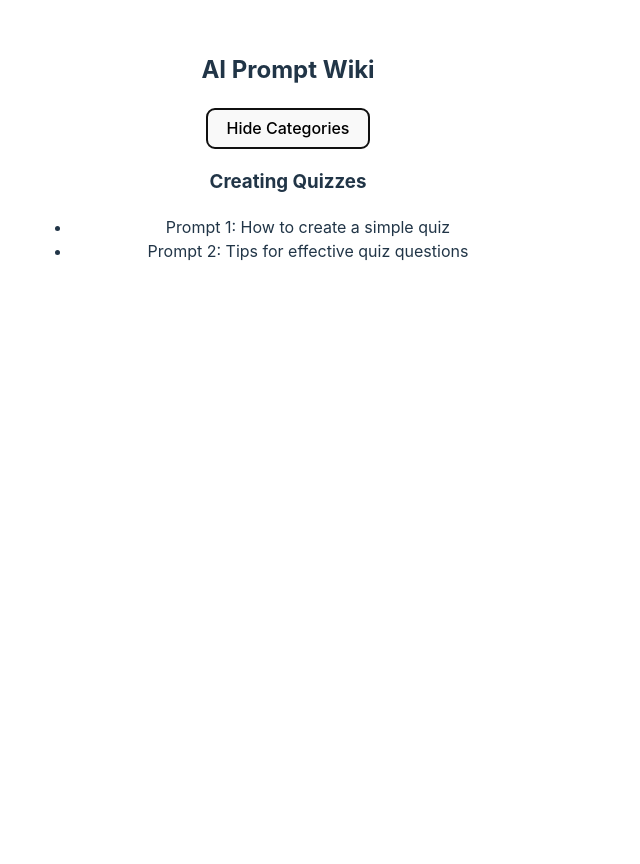
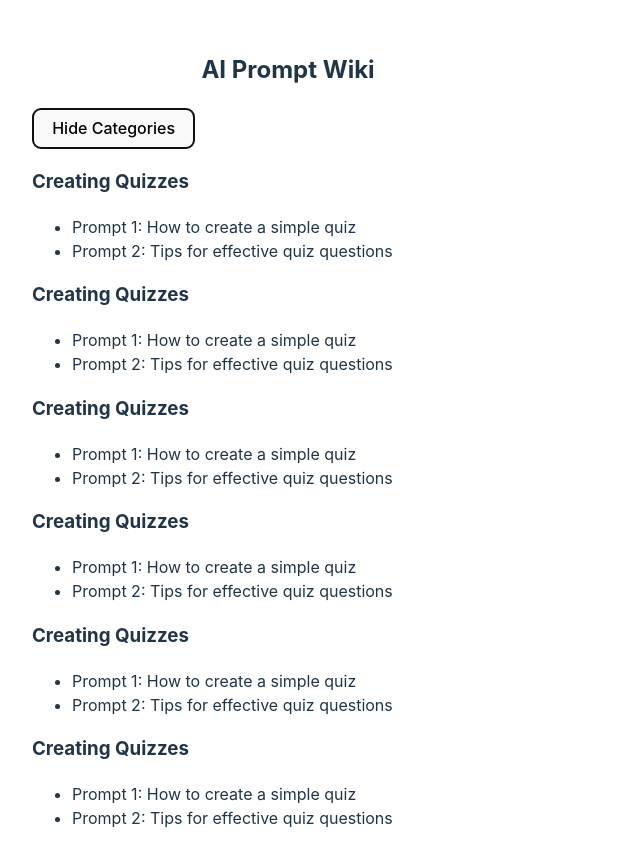
Before and after one commit to ZeendaBean24/AI-Academic-Assistant, a React (Create React App) app: page / in a window 1280 px wide. Both pictures are taken after a click on the button "Show Categories". Shown: the top 864 px of the page, without its empty margins (0-640 px from the left). Built offline with nearby package versions, Linux system fonts and the light colour scheme; the HTML template or start-up script is replaced by a standard one.

Commit message:
Add more placeholder text to simulate a scroll bar

```diff
--- a/src/App.css
+++ b/src/App.css
@@ -2,7 +2,7 @@
   max-width: auto;
   margin: 0 auto;
   padding: 2rem;
-  text-align: center;
+  text-align: left;
 }
 
 /* App.css */
@@ -11,6 +11,10 @@
   display: flex;
   width: 100vw;
   height: 100vh; /* Adjust the height as needed */
+}
+
+.left-title {
+  text-align: center;
 }
 
 .left-side {
--- a/src/App.jsx
+++ b/src/App.jsx
@@ -11,13 +11,48 @@ const App = () => {
     return (
         <div className="container">
             <div className="left-side">
-                <h2>AI Prompt Wiki</h2>
+                <h2 className="left-title">AI Prompt Wiki</h2>
                 <div>
                     <button onClick={toggleDropdown}>
                         {isOpen ? 'Hide Categories' : 'Show Categories'}
                     </button>
                     {isOpen && (
                         <div>
+                            <h3>Creating Quizzes</h3>
+                            <ul>
+                                <li>Prompt 1: How to create a simple quiz</li>
+                                <li>Prompt 2: Tips for effective quiz questions</li>
+                            </ul>
+                            <h3>Creating Quizzes</h3>
+                            <ul>
+                                <li>Prompt 1: How to create a simple quiz</li>
+                                <li>Prompt 2: Tips for effective quiz questions</li>
+                            </ul>
+                            <h3>Creating Quizzes</h3>
+                            <ul>
+                                <li>Prompt 1: How to create a simple quiz</li>
+                                <li>Prompt 2: Tips for effective quiz questions</li>
+                            </ul>
+                            <h3>Creating Quizzes</h3>
+                            <ul>
+                                <li>Prompt 1: How to create a simple quiz</li>
+                                <li>Prompt 2: Tips for effective quiz questions</li>
+                            </ul>
+                            <h3>Creating Quizzes</h3>
+                            <ul>
+                                <li>Prompt 1: How to create a simple quiz</li>
+                                <li>Prompt 2: Tips for effective quiz questions</li>
+                            </ul>
+                            <h3>Creating Quizzes</h3>
+                            <ul>
+                                <li>Prompt 1: How to create a simple quiz</li>
+                                <li>Prompt 2: Tips for effective quiz questions</li>
+                            </ul>
+                            <h3>Creating Quizzes</h3>
+                            <ul>
+                                <li>Prompt 1: How to create a simple quiz</li>
+                                <li>Prompt 2: Tips for effective quiz questions</li>
+                            </ul>
                             <h3>Creating Quizzes</h3>
                             <ul>
                                 <li>Prompt 1: How to create a simple quiz</li>
```
